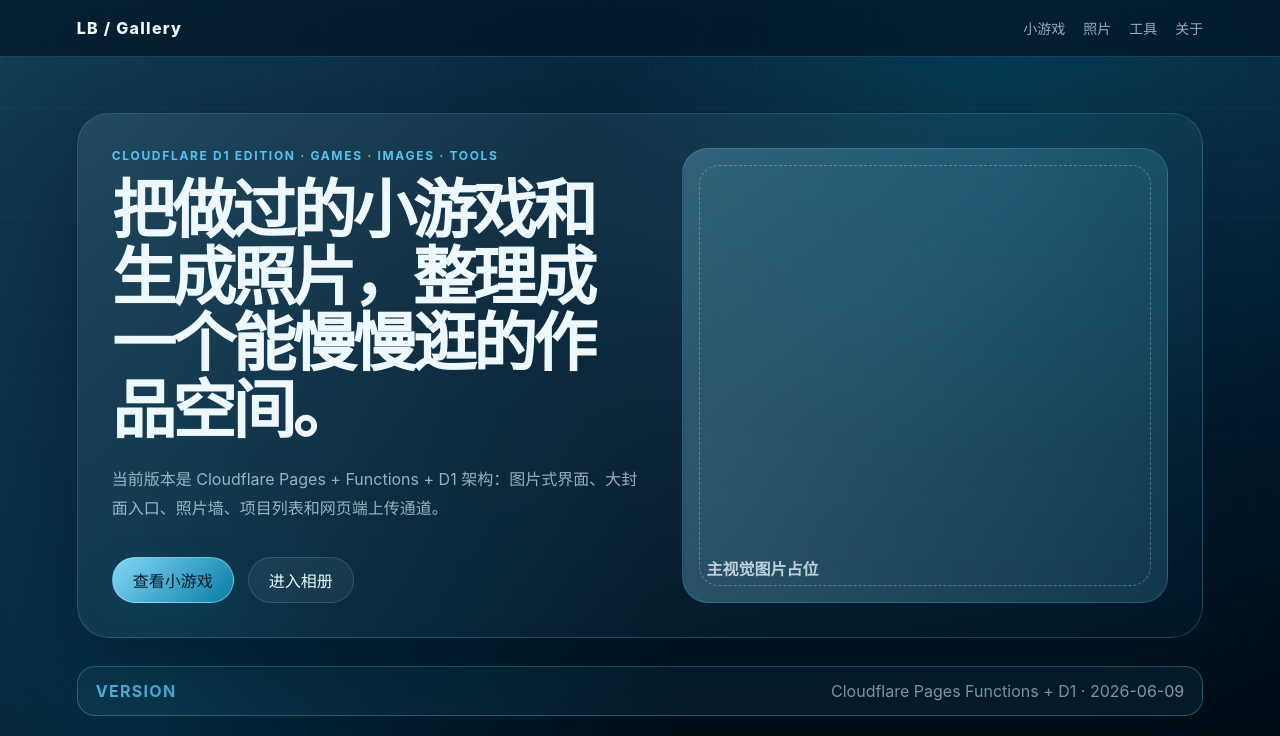
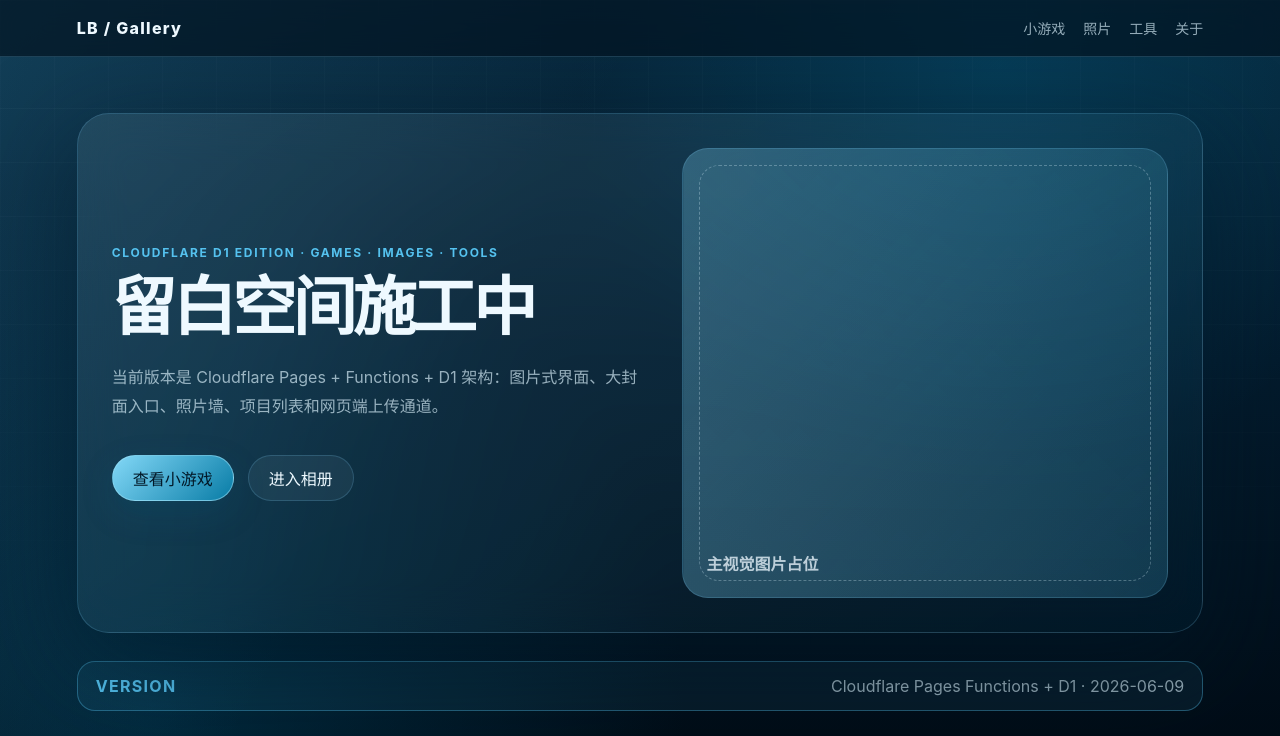
Before and after one commit to liubai5784/04, a website: page index.html in a window 1280 px wide. Shown: the top 736 px of the page. Drawn offline with Linux system fonts and the light colour scheme; no server answers.

Commit message:
Update index.html

```diff
--- a/index.html
+++ b/index.html
@@ -22,7 +22,7 @@
     <section class="hero section-panel">
       <div class="hero-copy">
         <p class="eyebrow">Cloudflare D1 Edition · Games · Images · Tools</p>
-        <h1>把做过的小游戏和生成照片，整理成一个能慢慢逛的作品空间。</h1>
+        <h1>留白空间施工中</h1>
         <p class="hero-desc">当前版本是 Cloudflare Pages + Functions + D1 架构：图片式界面、大封面入口、照片墙、项目列表和网页端上传通道。</p>
         <div class="hero-actions">
           <a class="btn primary" href="#games">查看小游戏</a>
```
